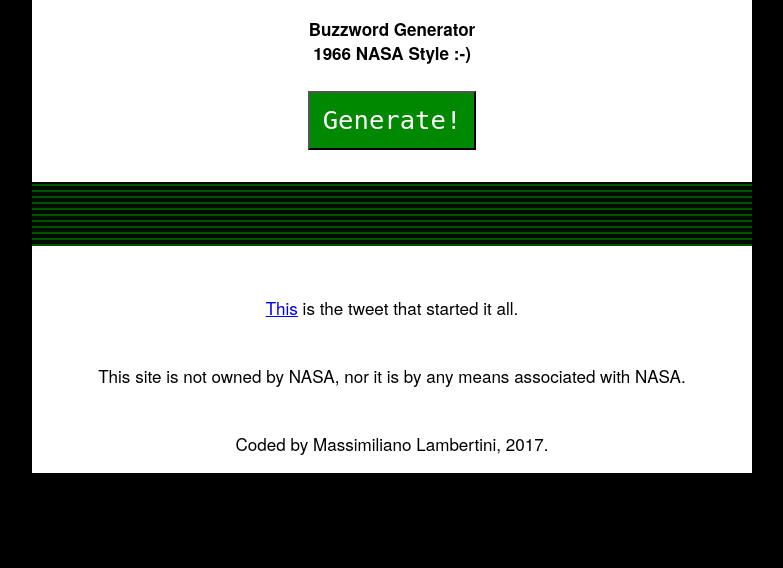
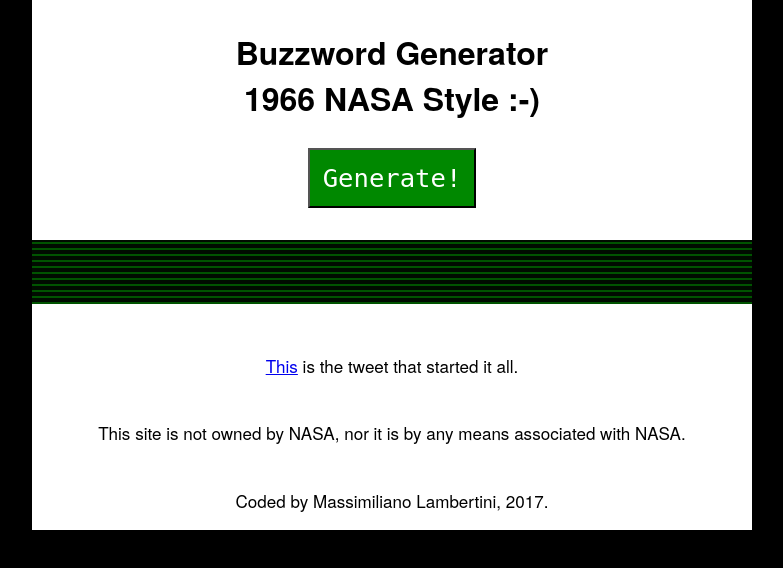
Before and after one commit to maxlambertini/nasabuzzwords, a plain HTML site: page index.html in a window 1280 px wide. Shown: the part 192-760 px from the top of the page, without its empty margins (248-1031 px from the left). Drawn offline with Linux system fonts and the light colour scheme; a script that the page names is missing.

Commit message:
Second commit

```diff
--- a/index.html
+++ b/index.html
@@ -4,7 +4,7 @@
         <meta http-equiv="content-type" content="text/html; charset=utf-8" />
         <meta name="description" content="NASA Buzzword Generator, NASA Trolling" />
         <meta name="viewport" id="viewport" content="width=device-width, minimum-scale=1.0, maximum-scale=1.0" />
-        <title>Buzzword, 1966 NASA Style :-) </title>
+        <title>Nasa Buzzword Generator, 1966 NASA Style :-) </title>
         <script src="https://cdnjs.cloudflare.com/ajax/libs/knockout/3.4.2/knockout-min.js" type="text/javascript"></script>
         <script src="buzzword.js" type="text/javascript"></script>
         <link href="https://fonts.googleapis.com/css?family=Share+Tech+Mono" rel="stylesheet">
@@ -54,7 +54,7 @@
     <body>
         <div class="container">
             <img src="moon.jpg" alt="moon-logo" style="width:100%;" />
-            <h2 style="font-size:0.8em;">Buzzword Generator<br/>1966 NASA Style :-) </h2>
+            <h2 style="font-size:24pt;">Buzzword Generator<br/>1966 NASA Style :-) </h2>
             <div class="generate-space">
                 <button class="generate-btn" data-bind="click:generateBuzzword">Generate!</button>
                 <div class="generate-res" data-bind="text:buzzword"></div>
```
